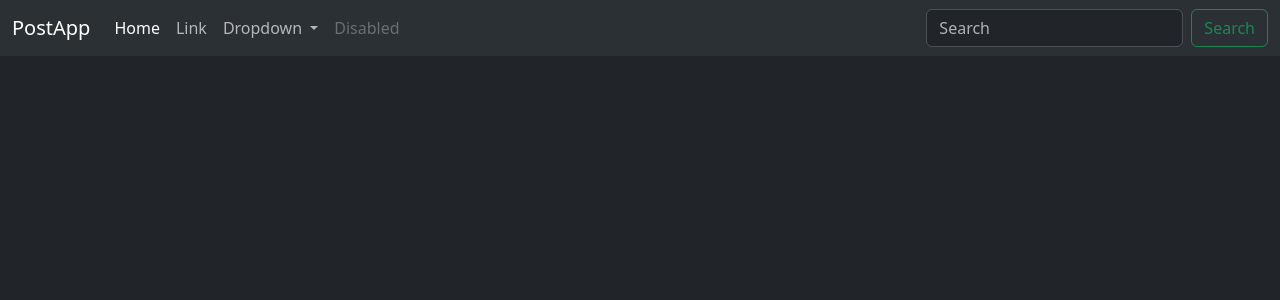
After one commit to Asfii-115/Django-Practice-Site, a Django app: template postapp/post/templates/layout.html in a window 1280 px wide. The commit adds this page. Shown: the top 300 px of the page. Run offline with Django 4.2, Linux system fonts and the light colour scheme; the template is opened without the code that fills it, so the values that code supplies are empty.

Commit message:
base layout

```diff
--- /dev/null
+++ b/postapp/post/templates/layout.html
@@ -0,0 +1,55 @@
+{% load static %}
+<!DOCTYPE html>
+<html lang="en" data-bs-theme="dark">
+  <head>
+    <meta charset="UTF-8" />
+    <meta http-equiv="X-UA-Compatible" content="IE=edge" />
+    <meta name="viewport" content="width=device-width, initial-scale=1.0" />
+    <link
+      href="https://cdn.jsdelivr.net/npm/bootstrap@5.3.3/dist/css/bootstrap.min.css"
+      rel="stylesheet"
+      integrity="sha384-QWTKZyjpPEjISv5WaRU9OFeRpok6YctnYmDr5pNlyT2bRjXh0JMhjY6hW+ALEwIH"
+      crossorigin="anonymous"
+    />
+    <title>{% block title %}PostApp{% endblock %}</title>
+  </head>
+  <body >
+    <nav class="navbar navbar-expand-lg bg-body-tertiary">
+      <div class="container-fluid">
+        <a class="navbar-brand" href="#">PostApp</a>
+        <button class="navbar-toggler" type="button" data-bs-toggle="collapse" data-bs-target="#navbarSupportedContent" aria-controls="navbarSupportedContent" aria-expanded="false" aria-label="Toggle navigation">
+          <span class="navbar-toggler-icon"></span>
+        </button>
+        <div class="collapse navbar-collapse" id="navbarSupportedContent">
+          <ul class="navbar-nav me-auto mb-2 mb-lg-0">
+            <li class="nav-item">
+              <a class="nav-link active" aria-current="page" href="#">Home</a>
+            </li>
+            <li class="nav-item">
+              <a class="nav-link" href="#">Link</a>
+            </li>
+            <li class="nav-item dropdown">
+              <a class="nav-link dropdown-toggle" href="#" role="button" data-bs-toggle="dropdown" aria-expanded="false">
+                Dropdown
+              </a>
+              <ul class="dropdown-menu">
+                <li><a class="dropdown-item" href="#">Action</a></li>
+                <li><a class="dropdown-item" href="#">Another action</a></li>
+                <li><hr class="dropdown-divider"></li>
+                <li><a class="dropdown-item" href="#">Something else here</a></li>
+              </ul>
+            </li>
+            <li class="nav-item">
+              <a class="nav-link disabled" aria-disabled="true">Disabled</a>
+            </li>
+          </ul>
+          <form class="d-flex" role="search">
+            <input class="form-control me-2" type="search" placeholder="Search" aria-label="Search">
+            <button class="btn btn-outline-success" type="submit">Search</button>
+          </form>
+        </div>
+      </div>
+    </nav>
+    <div class="container">{% block content%} {% endblock %}</div>
+  </body>
+</html>
```
Also changed, not shown: postapp/post/templates/index.html (+9 -12 lines).
